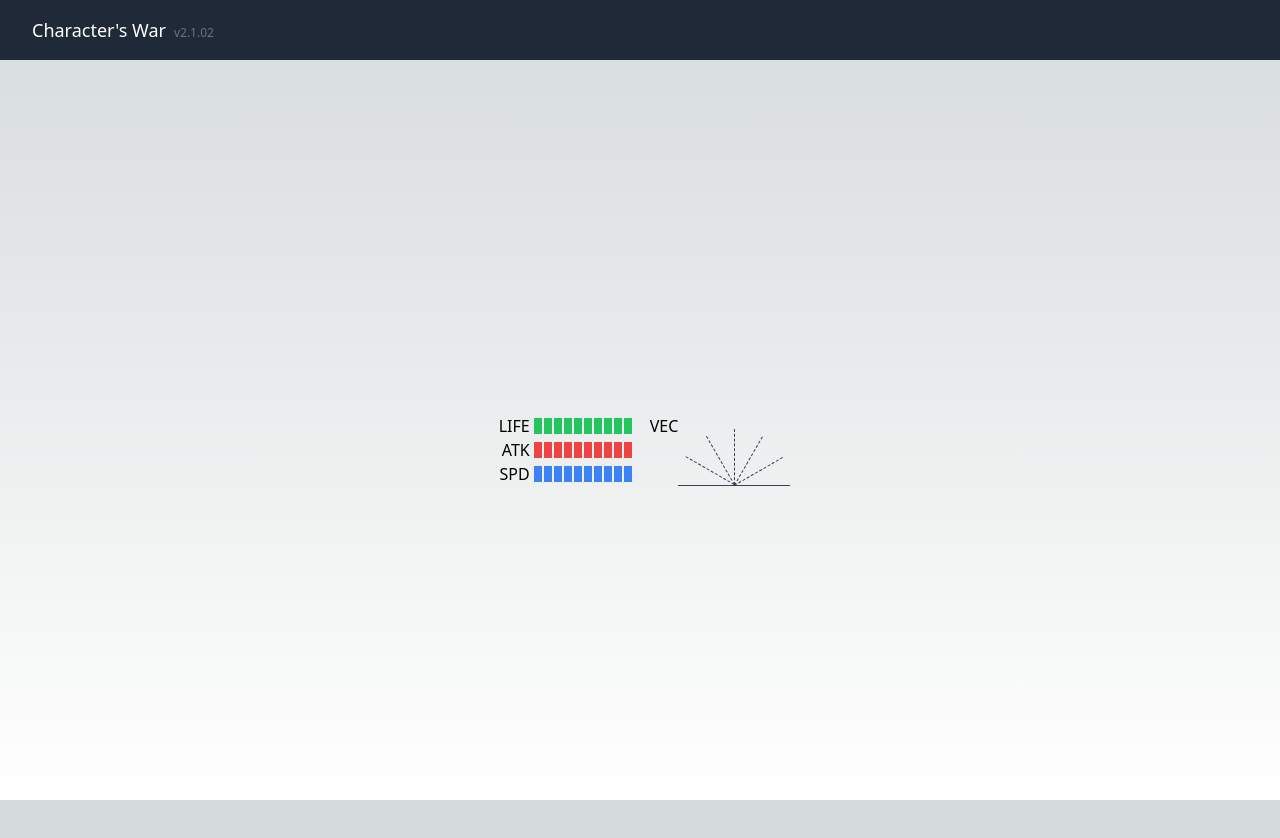
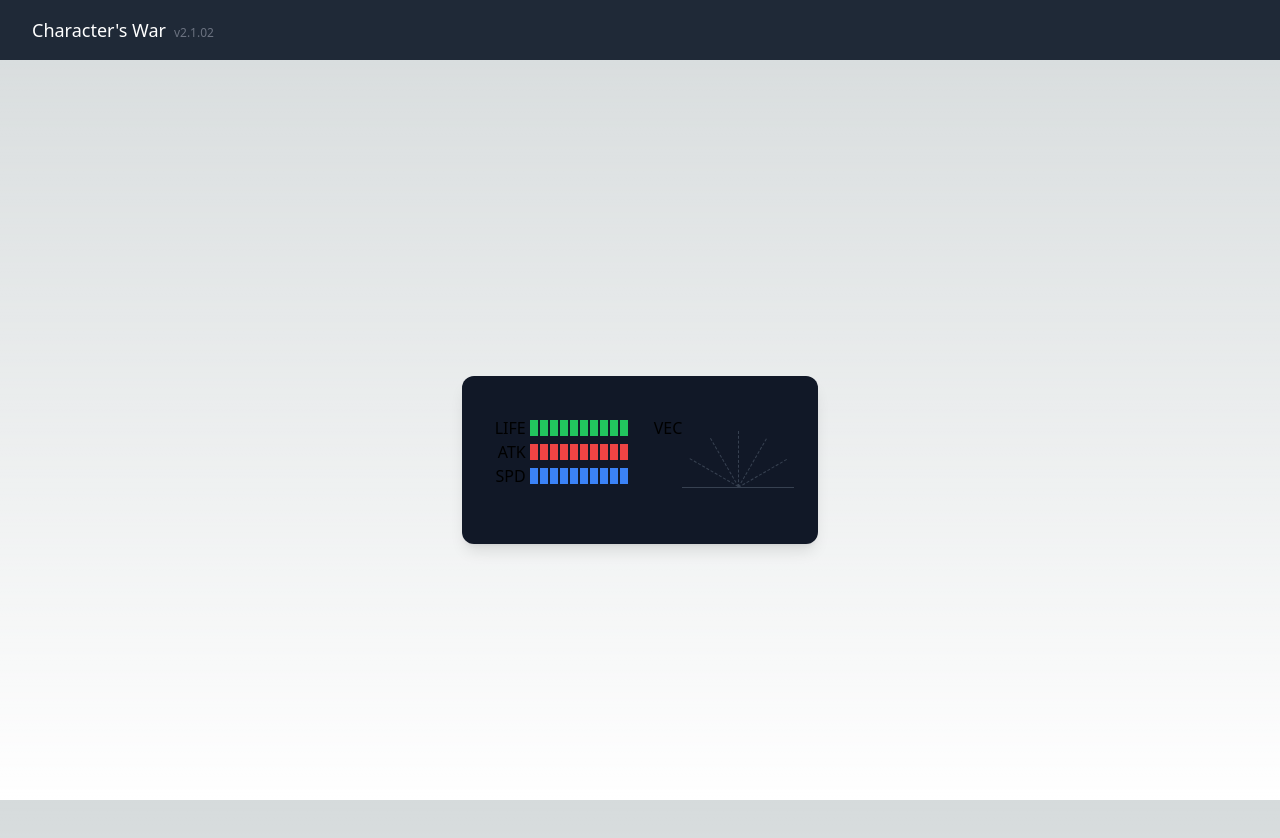
Before and after one commit to Fumiya-Soeno/memosta-api, a Next.js app: page /character/show in a window 1280 px wide. Shown: the top 838 px of the page. Before the commit the page ends 800 px from the top, so only its background shows below. Built offline with nearby package versions, Linux system fonts and the light colour scheme; no server answers.

Commit message:
CharacterDetailsコンポーネント作成

```diff
--- /dev/null
+++ b/pages/character/components/CharacterDetails.tsx
@@ -0,0 +1,60 @@
+import BarIndicator from "@/app/components/unit/BarIndicator";
+import VectorIndicator from "@/app/components/unit/VectorIndicator";
+import Icon from "@/app/components/unit/Icon";
+
+export const CharacterDetails = ({ charData }: any) => {
+  return (
+    <div className="flex justify-center items-center min-h-screen p-4">
+      <div className="bg-gray-900 shadow-lg rounded-xl p-6 w-full max-w-md">
+        <div className="mb-4 text-center">
+          <span className="block text-6xl font-bold">{charData?.name}</span>
+        </div>
+
+        <div className="flex mb-4">
+          <div>
+            <BarIndicator
+              label="LIFE"
+              value={Number(charData?.life) / 10}
+              barColor="bg-green-500"
+            />
+            <BarIndicator
+              label="ATK"
+              value={Number(charData?.attack)}
+              barColor="bg-red-500"
+            />
+            <BarIndicator
+              label="SPD"
+              value={Number(charData?.speed)}
+              barColor="bg-blue-500"
+            />
+          </div>
+          <div className="flex ml-6">
+            <span>VEC</span>
+            <VectorIndicator arrow={charData?.vector ?? 0} />
+          </div>
+        </div>
+
+        <div className="flex gap-4 mt-2">
+          <div className="flex flex-col items-center">
+            <Icon name={charData?.skill_name ?? ""} />
+            <div className="text-sm text-center mt-2">
+              {charData?.skill_name}
+            </div>
+            <div className="text-xs text-center mt-2 max-w-40">
+              {charData?.skill_desc}
+            </div>
+          </div>
+          <div className="flex flex-col items-center">
+            <Icon name={charData?.special_name ?? ""} />
+            <div className="text-sm text-center mt-2">
+              {charData?.special_name}
+            </div>
+            <div className="text-xs text-center mt-2 max-w-40">
+              {charData?.special_desc}
+            </div>
+          </div>
+        </div>
+      </div>
+    </div>
+  );
+};
--- a/pages/character/show.tsx
+++ b/pages/character/show.tsx
@@ -4,10 +4,8 @@ import React, { useEffect, useState } from "react";
 import { useSearchParams } from "next/navigation";
 import { Template } from "../../src/app/components/common/Template";
 import { fetchApi } from "../../helpers/api";
-import BarIndicator from "../../src/app/components/unit/BarIndicator";
-import VectorIndicator from "../../src/app/components/unit/VectorIndicator";
-import Icon from "../../src/app/components/unit/Icon";
 import { UnitDataType } from "../../src/types/unit";
+import { CharacterDetails } from "./components/CharacterDetails";
 
 const ShowCharacter = () => {
   const searchParams = useSearchParams();
@@ -25,7 +23,6 @@ const ShowCharacter = () => {
         setCharData(result.char);
       },
       (error: unknown) => {
-        // ✅ `error` の型を `unknown` にして安全に処理
         console.error("APIエラー:", error);
       }
     );
@@ -33,54 +30,7 @@ const ShowCharacter = () => {
 
   return (
     <Template>
-      <div className="w-full flex flex-col items-center justify-center h-[calc(100vh-60px)]">
-        <div className="m-6">
-          <span className={`inline-block text-6xl`}>{charData?.name}</span>
-        </div>
-
-        <div className="flex mb-4">
-          <div>
-            <BarIndicator
-              label="LIFE"
-              value={Number(charData?.life) / 10}
-              barColor="bg-green-500"
-            />
-            <BarIndicator
-              label="ATK"
-              value={Number(charData?.attack)}
-              barColor="bg-red-500"
-            />
-            <BarIndicator
-              label="SPD"
-              value={Number(charData?.speed)}
-              barColor="bg-blue-500"
-            />
-          </div>
-          <div className="flex ml-4">
-            <span>VEC</span>
-            <VectorIndicator arrow={charData?.vector ?? 0} />
-          </div>
-        </div>
-
-        <div className="flex gap-4 mt-2">
-          <div>
-            <Icon name={charData?.skill_name ?? ""} />
-            <div className="text-sm text-center mt-2">
-              {charData?.skill_name}
-            </div>
-            <div className="text-xs max-w-52 mt-2">{charData?.skill_desc}</div>
-          </div>
-          <div>
-            <Icon name={charData?.special_name ?? ""} />
-            <div className="text-sm text-center mt-2">
-              {charData?.special_name}
-            </div>
-            <div className="text-xs max-w-52 mt-2">
-              {charData?.special_desc}
-            </div>
-          </div>
-        </div>
-      </div>
+      <CharacterDetails charData={charData} />
     </Template>
   );
 };
```
